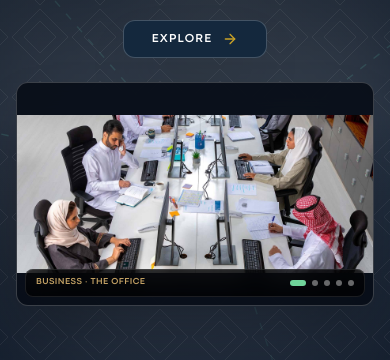
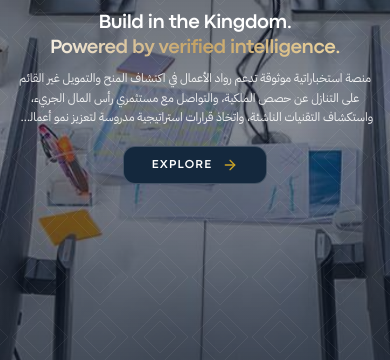
Before and after one commit to ValGrow-Labs/saudifuturetech, a Next.js app: page / in a window 390 px wide. Shown: the part 303-663 px from the top of the page. Built offline with nearby package versions, Linux system fonts and the light colour scheme; no server answers; the database is empty.

Commit message:
fix(hero): unify mobile hero with desktop full-bleed running background

```diff
--- a/src/components/public/FounderCommandHero.tsx
+++ b/src/components/public/FounderCommandHero.tsx
@@ -155,18 +155,7 @@ export const FounderCommandHero: React.FC<FounderCommandHeroProps> = ({
                 {/* Real Media Layer (Photo with Ken Burns or Video) */}
                 {slide.src && (
                   <div className="absolute inset-0 overflow-hidden" style={{ contain: 'paint' }}>
-                    {/* Ambient blurred backdrop on mobile to fill vertical height with matching atmospheric lighting */}
-                    <div className="absolute inset-0 overflow-hidden block sm:hidden">
-                      {/* eslint-disable-next-line @next/next/no-img-element */}
-                      <img
-                        src={slide.src}
-                        alt=""
-                        className="w-full h-full object-cover blur-2xl opacity-40 scale-125 block"
-                      />
-                    </div>
-
-                    {/* Desktop full-bleed cinematic picture with Ken Burns effect */}
-                    <div className={`relative w-full h-full overflow-hidden hidden sm:block ${isActive ? 'animate-hero-kb' : ''}`}>
+                    <div className={`relative w-full h-full overflow-hidden ${isActive ? 'animate-hero-kb' : ''}`}>
                       {isVideo ? (
                         <video
                           src={slide.src}
@@ -193,7 +182,7 @@ export const FounderCommandHero: React.FC<FounderCommandHeroProps> = ({
         })}
 
         {/* Cinematic Vignette Shade for Guaranteed WCAG Contrast */}
-        <div className="absolute inset-0 bg-gradient-to-b from-[#070d17]/90 via-[#0e1828]/55 to-[#0e1828]/95" />
+        <div className="absolute inset-0 bg-gradient-to-b from-[#070d17]/85 via-[#0e1828]/50 to-[#0e1828]/90 pointer-events-none" />
 
         {/* Arabesque Geometric Watermark Pattern */}
         <div
@@ -256,50 +245,6 @@ export const FounderCommandHero: React.FC<FounderCommandHeroProps> = ({
               <ArrowRight className="w-4 h-4 text-[#C9A227] transition-transform duration-200 group-hover:translate-x-1" />
             </Link>
           </div>
-
-          {/* Mobile Running Picture Showcase: 100% full visibility of the running picture with zero edge cropping */}
-          <div className="block sm:hidden w-full pt-3 pb-1">
-            <div className="relative w-full aspect-[16/10] rounded-xl overflow-hidden border border-white/20 shadow-2xl bg-[#070d17]/90 backdrop-blur-md">
-              {SLIDES.map((slide, idx) => {
-                const isActive = idx === currentSlide;
-                return (
-                  <div
-                    key={`mobile-showcase-${slide.label}`}
-                    className={`absolute inset-0 transition-opacity duration-1000 ease-in-out ${
-                      isActive ? 'opacity-100' : 'opacity-0 pointer-events-none'
-                    }`}
-                  >
-                    {/* Full uncropped image: 100% visible edge-to-edge */}
-                    {/* eslint-disable-next-line @next/next/no-img-element */}
-                    <img
-                      src={slide.src}
-                      alt={slide.label}
-                      className="w-full h-full object-contain object-center block"
-                    />
-                    {/* Interactive slide label & dot indicator bar */}
-                    <div className="absolute bottom-2 left-2 right-2 flex items-center justify-between px-2.5 py-1.5 rounded-lg bg-black/70 backdrop-blur-md border border-white/10 text-white">
-                      <span className="font-heading font-bold text-[9px] uppercase tracking-wider text-[#c4a265] truncate pr-2">
-                        {slide.label}
-                      </span>
-                      <div className="flex items-center gap-1.5 shrink-0">
-                        {SLIDES.map((_, sIdx) => (
-                          <button
-                            key={sIdx}
-                            type="button"
-                            onClick={() => goToSlide(sIdx)}
-                            aria-label={`Slide ${sIdx + 1}`}
-                            className={`h-1.5 rounded-full transition-all ${
-                              sIdx === currentSlide ? 'w-4 bg-[#6fd39a]' : 'w-1.5 bg-white/40'
-                            }`}
-                          />
-                        ))}
-                      </div>
-                    </div>
-                  </div>
-                );
-              })}
-            </div>
-          </div>
         </div>
 
         {/* 4. Live Verified KPI Ribbon (In document flow, guaranteed no overlap) */}
```
